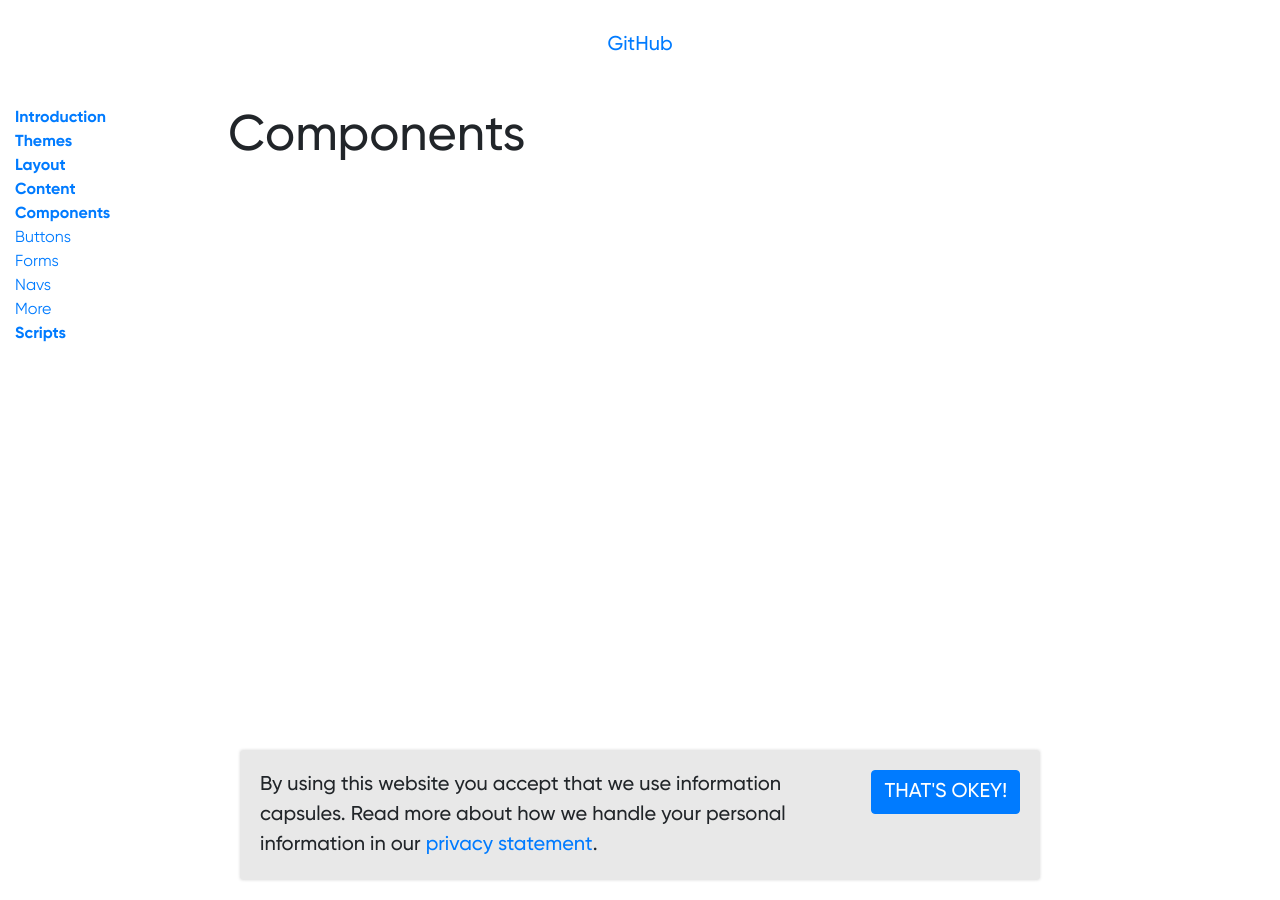
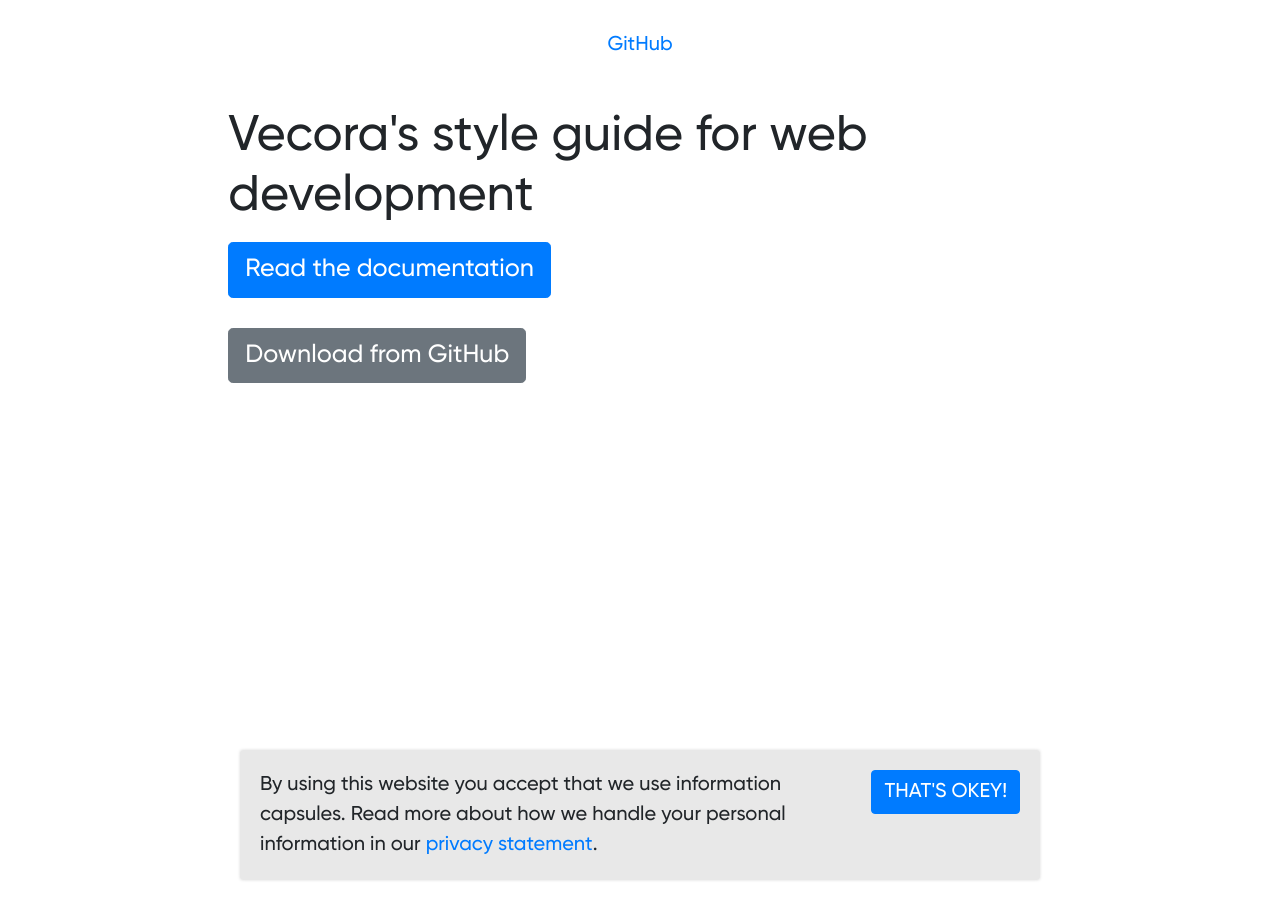
Before and after one commit to vecora/ds-vecora, a Jekyll site: the page built from docs/components/index.md, in a window 1280 px wide. Built offline with Jekyll 4.4.1, drawn with Linux system fonts in a browser that asks for light colours; some web fonts are replaced.

Commit message:
beginning of new frontpage

```diff
--- /dev/null
+++ b/_layouts/frontpage.html
@@ -0,0 +1,63 @@
+<!doctype html>
+<html lang="{{ page.lang | default: site.lang | default: "en" }}">
+
+<head>
+  <meta charset="utf-8">
+  <meta name="viewport" content="width=device-width, initial-scale=1, shrink-to-fit=no">
+  <base href="{{ site.baseurl }}/">
+  <link rel="stylesheet" href="dist/styles.css">
+  <link rel="stylesheet" href="assets/main.css">
+  <title>{{ page.title }}</title>
+</head>
+
+<body data-spy="scroll" data-target="#document-nav" data-offset="0">
+
+  <header>
+    <br>
+    <p class="text-center"><a href="https://github.com/vecora/sg-vecora">GitHub</a></p>
+    <br>
+  </header>
+
+  <main>
+    <div class="container-fluid">
+      <div class="row">
+        <div class="col-2">
+
+
+        </div>
+        <div class="col-8">
+
+          <h1>{{ page.title }}</h1>
+          <p class="lead">{{ page.description }}</p>
+          {{ content }}
+
+          <a href="https://vecora.github.io/sg-vecora/docs/introduction/" class="btn btn-primary btn-lg">Read the documentation</a>
+
+          <br><br>
+
+          <a href="https://github.com/vecora/sg-vecora" class="btn btn-secondary btn-lg">Download from GitHub</a>
+
+        </div>
+        <div class="col-2">
+
+
+        </div>
+      </div>
+    </div>
+  </main>
+
+  <footer>
+
+  </footer>
+
+  <div class="cookie-message">
+    <button class="btn btn-primary float-right">That's okey!</button>
+    <p>By using this website you accept that we use information capsules. Read more about how we handle your personal information in our <a href="#">privacy statement</a>.</p>
+  </div>
+
+  <script src="dist/scripts.js"></script>
+  <script async defer src="//maps.googleapis.com/maps/api/js?key=AIzaSyDAC2otWTUAVKGqsOyNNOgztuH64LFBNQs&callback=Maps.init"></script>
+  <script src="assets/main.js"></script>
+</body>
+
+</html>
--- a/docs/components/index.md
+++ b/docs/components/index.md
@@ -1,5 +1,5 @@
 ---
-layout: default
-title: Components
+layout: frontpage
+title: Vecora's style guide for web development
 description:
 ---
```
Also changed, not shown: docs/introduction.md (+1 -1 lines).
